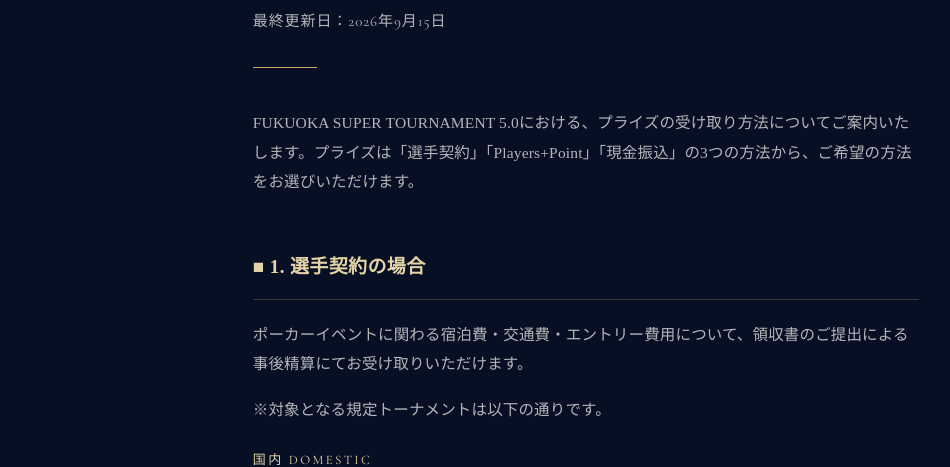
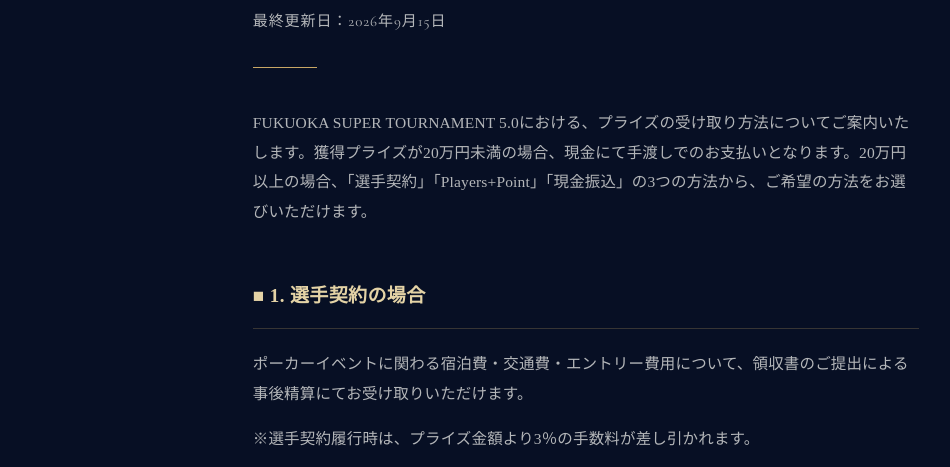
Before and after one commit to yonekurahisateru-hub/fst, a plain HTML site: page notice-2026-09-15.html in a window 1280 px wide. Shown: the part 302-769 px from the top of the page, without its empty margins (54-1004 px from the left). Drawn offline with nearby package versions, Linux system fonts and the light colour scheme.

Commit message:
Add files via upload

```diff
--- a/notice-2026-09-15.html
+++ b/notice-2026-09-15.html
@@ -246,10 +246,11 @@
   <div class="rule"></div>
 
   <div class="notice-body">
-    <p>FUKUOKA SUPER TOURNAMENT 5.0における、プライズの受け取り方法についてご案内いたします。プライズは「選手契約」「Players+Point」「現金振込」の3つの方法から、ご希望の方法をお選びいただけます。</p>
+    <p>FUKUOKA SUPER TOURNAMENT 5.0における、プライズの受け取り方法についてご案内いたします。獲得プライズが20万円未満の場合、現金にて手渡しでのお支払いとなります。20万円以上の場合、「選手契約」「Players+Point」「現金振込」の3つの方法から、ご希望の方法をお選びいただけます。</p>
 
     <h2>■ 1. 選手契約の場合</h2>
     <p>ポーカーイベントに関わる宿泊費・交通費・エントリー費用について、領収書のご提出による事後精算にてお受け取りいただけます。</p>
+    <p class="note-line">※選手契約履行時は、プライズ金額より3％の手数料が差し引かれます。</p>
     <p class="note-line">※対象となる規定トーナメントは以下の通りです。</p>
 
     <div class="tour-group">
```
